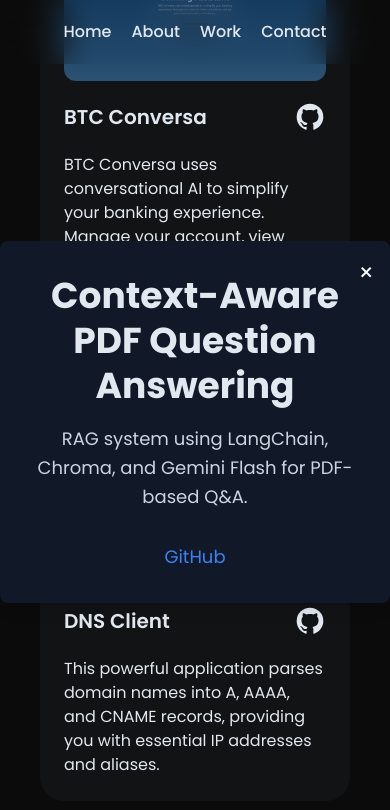
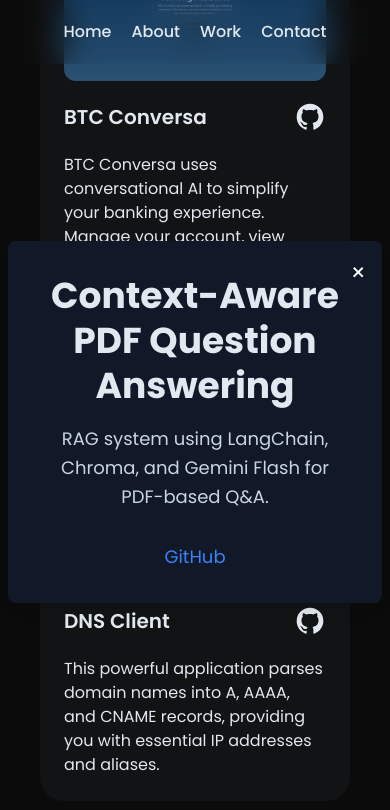
Before and after one commit to neutrino225/portfolio, a Next.js app: page / in a window 390 px wide. Both pictures are taken after a click on the element 195 px from the left and 2048 px from the top of the page. Shown: the part 1586-2396 px from the top of the page. Built offline with nearby package versions, Linux system fonts and the light colour scheme.

Commit message:
Fixed mobile issues

```diff
--- a/app/components/ProjectCard/index.tsx
+++ b/app/components/ProjectCard/index.tsx
@@ -108,7 +108,7 @@
 
 			{isModalOpen && (
 				<motion.div
-					className="fixed inset-0 flex items-center justify-center z-50"
+					className="fixed inset-0 flex items-center justify-center z-50 p-2"
 					initial={{ opacity: 0 }}
 					animate={{ opacity: 1 }}
 					exit={{ opacity: 0 }}>
@@ -143,7 +143,7 @@
 									{imagePaths.map((image, index) => (
 										<motion.div
 											key={index}
-											className="rounded-xl cursor-pointer transition-transform duration-300"
+											className="md:rounded-xl cursor-pointer transition-transform duration-300"
 											whileHover={{ scale: 1.05 }}
 											onClick={() => setCurrentImage(index)}>
 											<Image
@@ -152,7 +152,8 @@
 												layout="fixed"
 												width={200}
 												height={200}
-												className="rounded-xl shadow-md"
+												sizes="(max-width: 640px) 400px, 200px"
+												className="md:rounded-xl shadow-md"
 											/>
 										</motion.div>
 									))}
```
